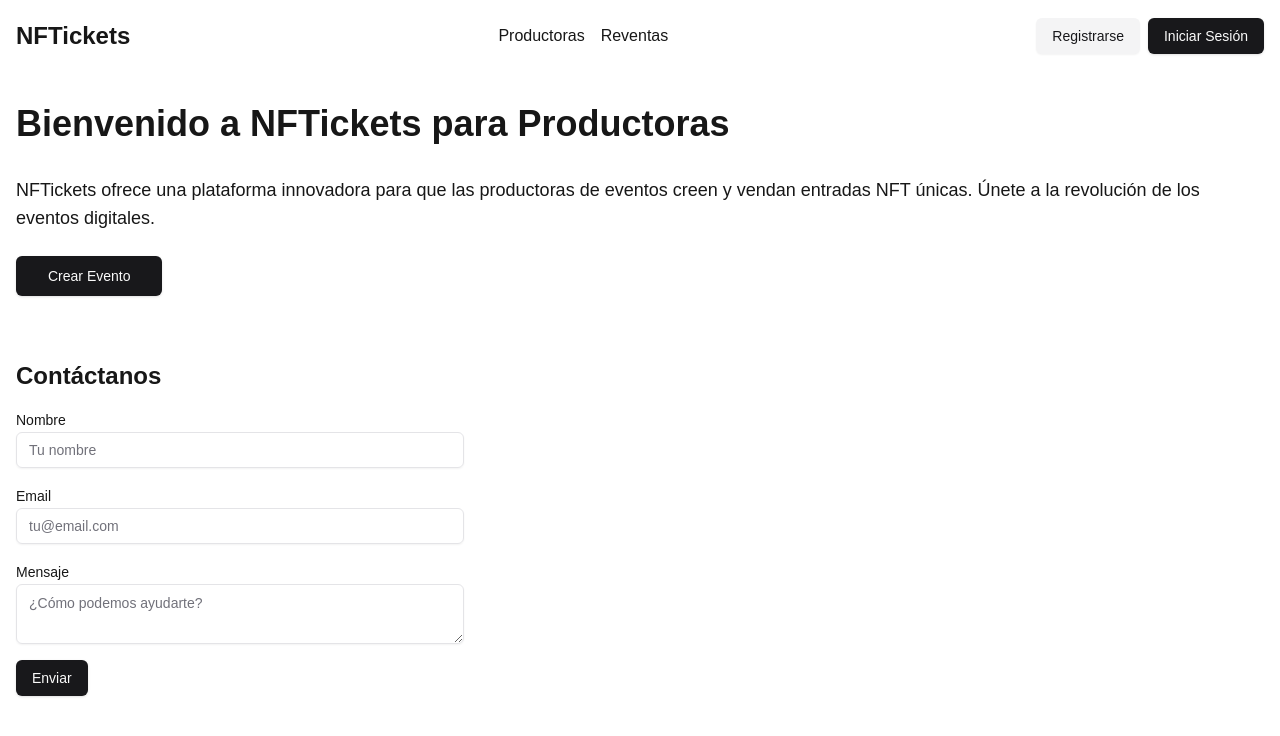
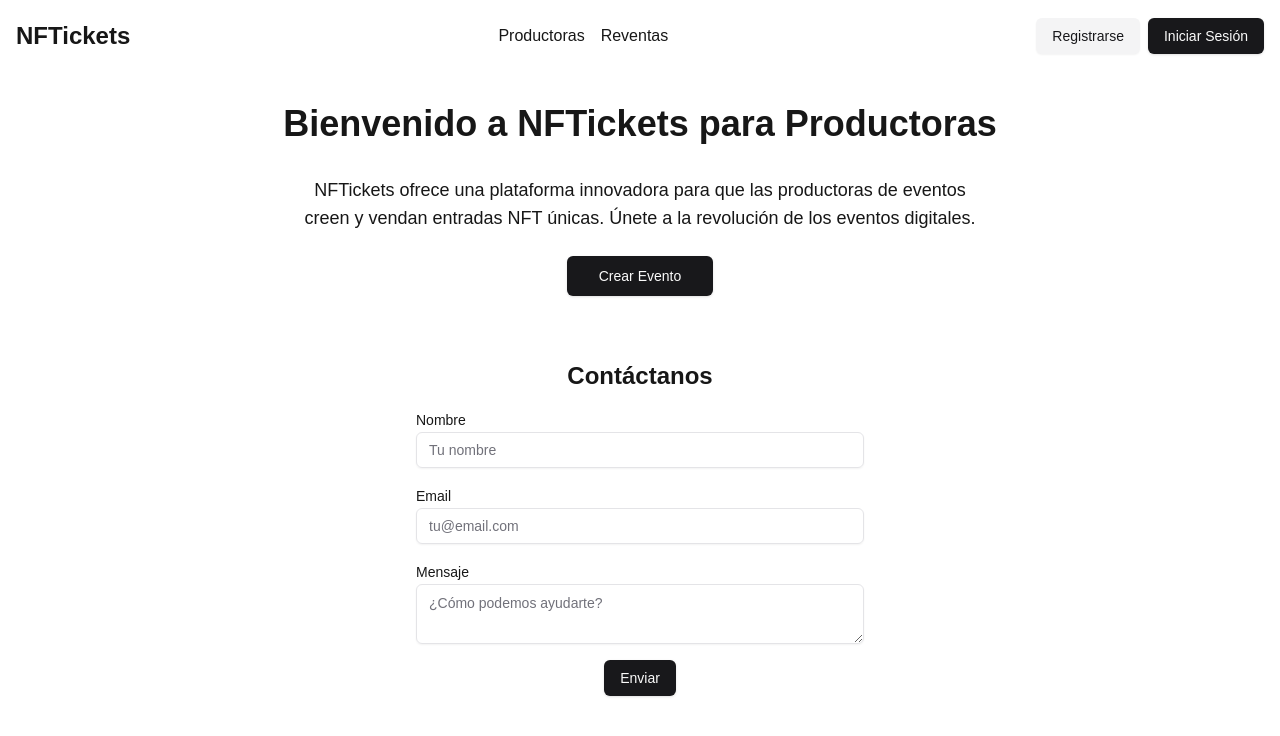
Before and after one commit to EperezOk/nftickets, a Next.js app: page /productoras in a window 1280 px wide. Shown: the top 736 px of the page. Built offline with nearby package versions, Linux system fonts and the light colour scheme.

Commit message:
feat: update home page for producers

```diff
--- a/app/page.tsx
+++ b/app/page.tsx
@@ -1,8 +1,13 @@
+'use client'
+
+import { useEffect } from 'react'
+import { useRouter } from 'next/navigation'
 import Header from '../components/Header'
 import { Button } from '@/components/ui/button'
 import { Card, CardContent, CardFooter, CardHeader, CardTitle } from '@/components/ui/card'
 import Link from 'next/link'
 import Image from 'next/image'
+import { useAuthStore } from '@/store/auth-store'
 
 // Mock data for featured events
 const featuredEvents = [
@@ -12,6 +17,17 @@ const featuredEvents = [
 ]
 
 export default function Home() {
+  const router = useRouter()
+  const { userType } = useAuthStore()
+
+  useEffect(() => {
+    if (userType === 'producer') {
+      router.replace('/productoras')
+    }
+  }, [userType, router])
+
+  if (userType === 'producer') return null
+
   return (
     <div className="min-h-screen bg-background">
       <Header />
--- a/app/productoras/page.tsx
+++ b/app/productoras/page.tsx
@@ -1,18 +1,44 @@
+'use client'
+
+import { useState } from 'react'
 import Header from '../../components/Header'
 import { Button } from '@/components/ui/button'
 import { Input } from '@/components/ui/input'
 import { Textarea } from '@/components/ui/textarea'
 import { Label } from '@/components/ui/label'
 import Link from 'next/link'
+import { useToast } from "@/hooks/use-toast"
 
 export default function Productoras() {
+  const [name, setName] = useState('')
+  const [email, setEmail] = useState('')
+  const [message, setMessage] = useState('')
+  const { toast } = useToast()
+
+  const handleSubmit = (e: React.FormEvent) => {
+    e.preventDefault()
+    // Here you would typically send the data to your backend
+    console.log('Form submitted:', { name, email, message })
+
+    toast({
+      title: "Mensaje enviado",
+      description: "Nos pondremos en contacto contigo pronto",
+      variant: "success",
+    })
+
+    // Reset form
+    setName('')
+    setEmail('')
+    setMessage('')
+  }
+
   return (
     <div className="min-h-screen bg-background">
       <Header />
-      <main className="container mx-auto px-4 py-8">
-        <h1 className="text-4xl font-bold mb-8">Bienvenido a NFTickets para Productoras</h1>
+      <main className="container mx-auto px-4 py-8 flex flex-col items-center">
+        <h1 className="text-4xl font-bold mb-8 text-center">Bienvenido a NFTickets para Productoras</h1>
 
-        <section className="mb-12">
+        <section className="mb-12 text-center max-w-2xl">
           <p className="text-lg mb-6">
             NFTickets ofrece una plataforma innovadora para que las productoras de eventos creen y vendan entradas NFT únicas. Únete a la revolución de los eventos digitales.
           </p>
@@ -21,22 +47,40 @@ export default function Productoras() {
           </Link>
         </section>
 
-        <section>
-          <h2 className="text-2xl font-semibold mb-4">Contáctanos</h2>
-          <form className="space-y-4 max-w-md">
+        <section className="w-full max-w-md">
+          <h2 className="text-2xl font-semibold mb-4 text-center">Contáctanos</h2>
+          <form className="space-y-4" onSubmit={handleSubmit}>
             <div>
               <Label htmlFor="name">Nombre</Label>
-              <Input id="name" placeholder="Tu nombre" />
+              <Input
+                id="name"
+                placeholder="Tu nombre"
+                value={name}
+                onChange={(e) => setName(e.target.value)}
+              />
             </div>
             <div>
               <Label htmlFor="email">Email</Label>
-              <Input id="email" type="email" placeholder="tu@email.com" />
+              <Input
+                id="email"
+                type="email"
+                placeholder="tu@email.com"
+                value={email}
+                onChange={(e) => setEmail(e.target.value)}
+              />
             </div>
             <div>
               <Label htmlFor="message">Mensaje</Label>
-              <Textarea id="message" placeholder="¿Cómo podemos ayudarte?" />
+              <Textarea
+                id="message"
+                placeholder="¿Cómo podemos ayudarte?"
+                value={message}
+                onChange={(e) => setMessage(e.target.value)}
+              />
             </div>
-            <Button type="submit">Enviar</Button>
+            <div className="text-center">
+              <Button type="submit">Enviar</Button>
+            </div>
           </form>
         </section>
       </main>
--- a/components/Header.tsx
+++ b/components/Header.tsx
@@ -21,7 +21,7 @@ const Header = () => {
 
   const navItems = [
     ...(userType ? [{ href: '/dashboard', label: 'Dashboard' }] : []),
-    ...(userType !== 'buyer' ? [{ href: '/productoras', label: 'Productoras' }] : []),
+    ...(userType === null ? [{ href: '/productoras', label: 'Productoras' }] : []),
     ...(userType !== 'producer' ? [{ href: '/reventas', label: 'Reventas' }] : []),
   ]
 
```
